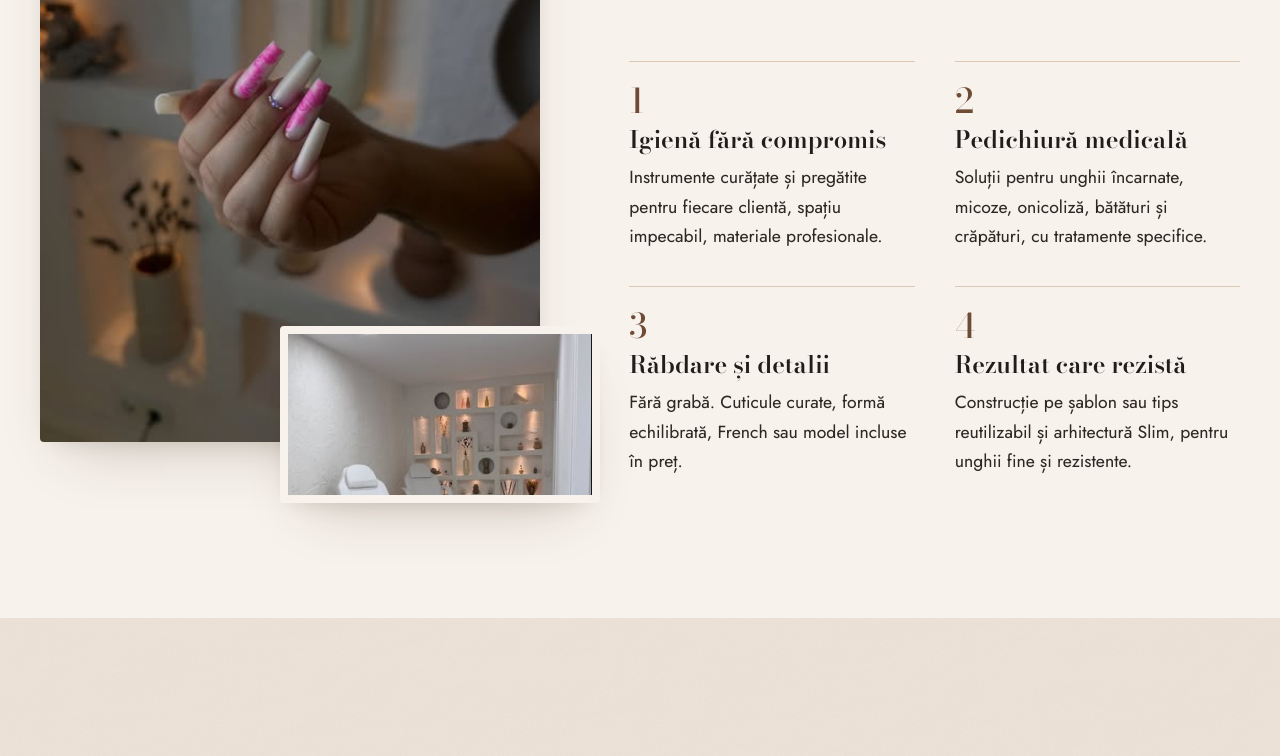
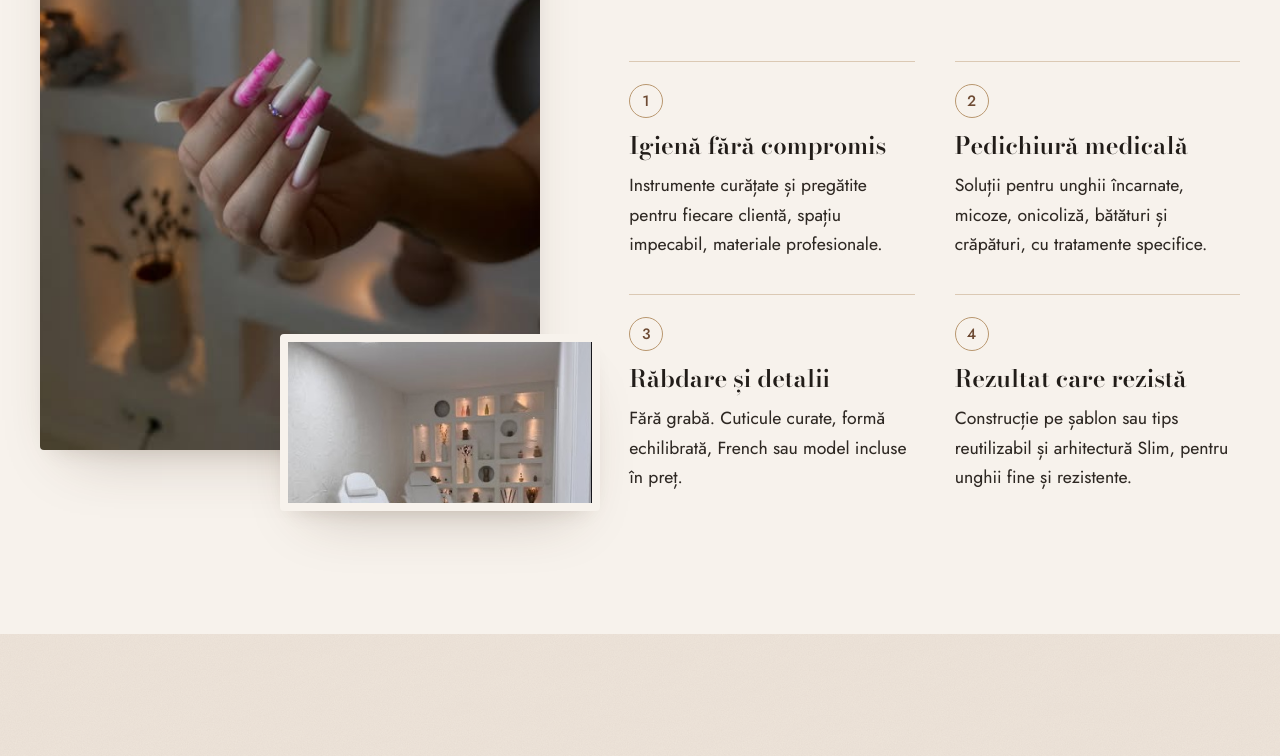
Before and after one commit to lucatalpos2-debug/eclat-demo, a plain HTML site: page index.html in a window 1280 px wide. Shown: the part 1365-2121 px from the top of the page. Drawn offline with nearby package versions, Linux system fonts and the light colour scheme; no server answers.

Commit message:
Numerele 1–4 în cercuri mici
Co-Authored-By: Claude Opus 5.5 <noreply@anthropic.com>

```diff
--- a/css/style.css
+++ b/css/style.css
@@ -885,5 +885,11 @@ h1, h2 { font-weight: 500; }
 .m-arch { width: 74px; height: 74px; border-radius: var(--frame); }
 @media (max-width: 620px) { .m-arch { width: 58px; height: 58px; } }
 
-/* Experiența — numerele 1–4 */
-.pillar .num { font-style: normal; font-size: 34px; font-weight: 500; line-height: 1; color: var(--walnut); font-variant-numeric: lining-nums; }
+/* Experiența — numerele 1–4, în cerc mic deasupra titlului */
+.pillar { gap: 10px; }
+.pillar .num {
+  width: 34px; height: 34px; border-radius: 50%; border: 1px solid var(--line);
+  display: grid; place-items: center; margin-bottom: 4px;
+  font-family: var(--sans); font-style: normal; font-size: 15px; font-weight: 500; line-height: 1; color: var(--walnut);
+  font-variant-numeric: lining-nums tabular-nums;
+}
```
